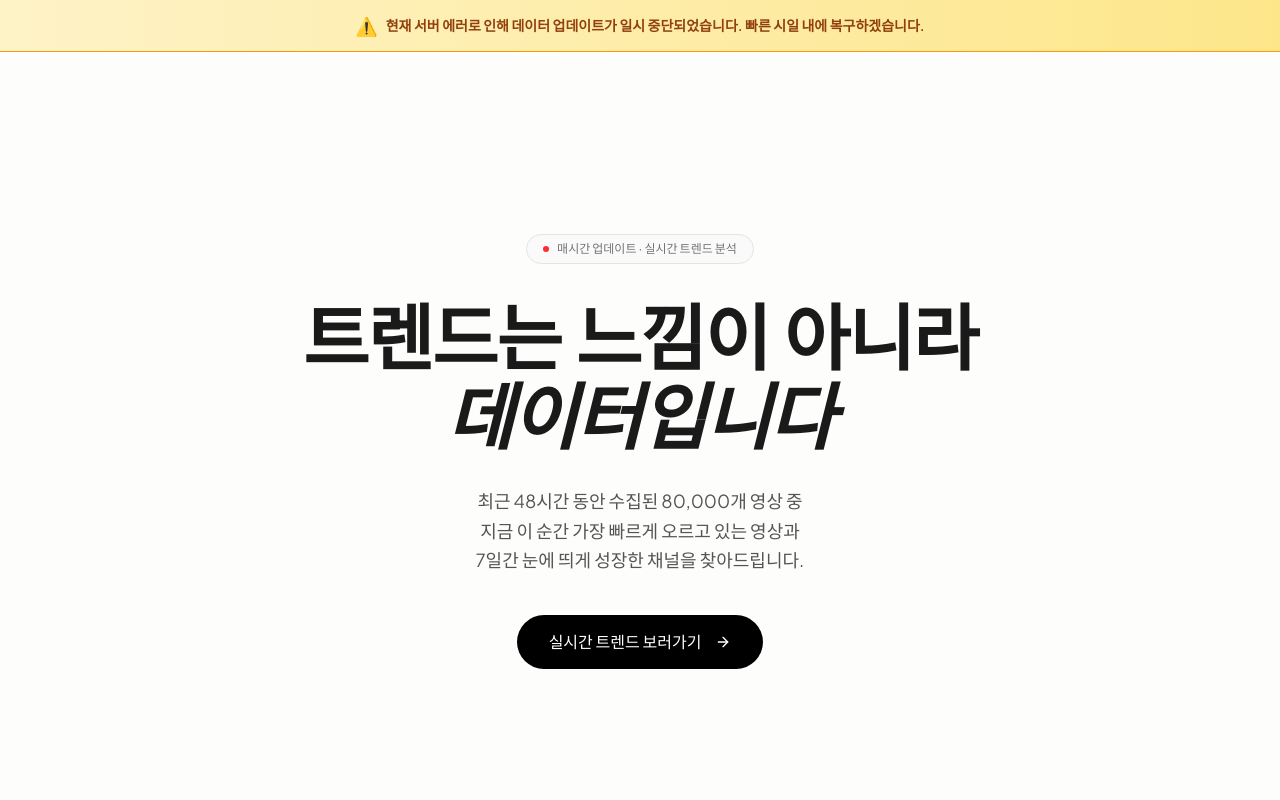
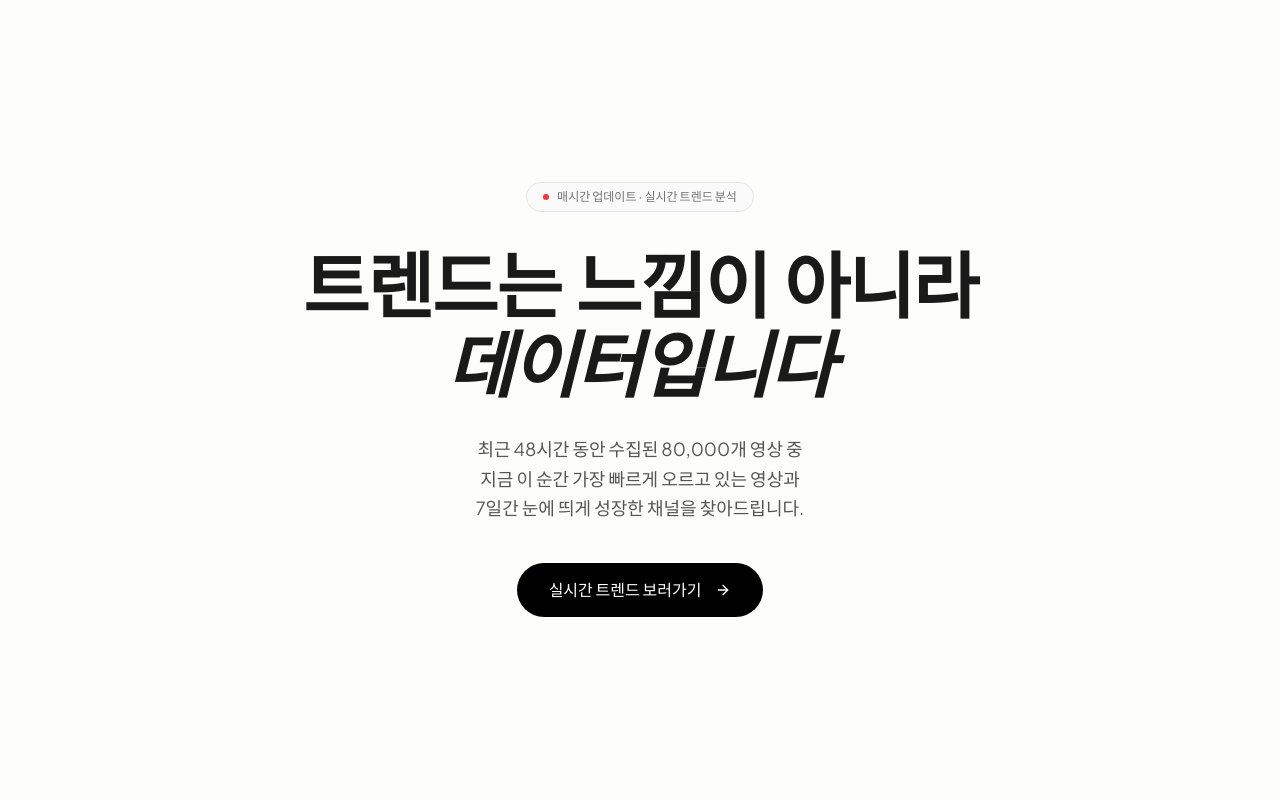
Before and after one commit to cjswoaos777-source/yt-dashboard, a Next.js app: page / in a window 1280 px wide. Shown: the top 800 px of the page. Built offline with nearby package versions, Linux system fonts and the light colour scheme; a web font is replaced by a local one.

Commit message:
remove: 서버 에러 공지사항 배너 제거

```diff
--- a/src/app/layout.tsx
+++ b/src/app/layout.tsx
@@ -115,28 +115,6 @@ export default function RootLayout({
           `}
         </Script>
 
-        {/* ── 공지사항 배너 ─────────────────────────────────────── */}
-        <div
-          style={{
-            background: 'linear-gradient(90deg, #FEF3C7 0%, #FDE68A 100%)',
-            borderBottom: '1px solid #F59E0B',
-            padding: '12px 16px',
-            textAlign: 'center',
-            fontSize: '14px',
-            fontWeight: 600,
-            color: '#92400E',
-            display: 'flex',
-            alignItems: 'center',
-            justifyContent: 'center',
-            gap: '8px',
-            lineHeight: 1.5,
-          }}
-        >
-          <span style={{ fontSize: '18px' }}>⚠️</span>
-          <span>
-            현재 서버 에러로 인해 데이터 업데이트가 일시 중단되었습니다. 빠른 시일 내에 복구하겠습니다.
-          </span>
-        </div>
 
         <SmoothScroll>{children}</SmoothScroll>
       </body>
```
